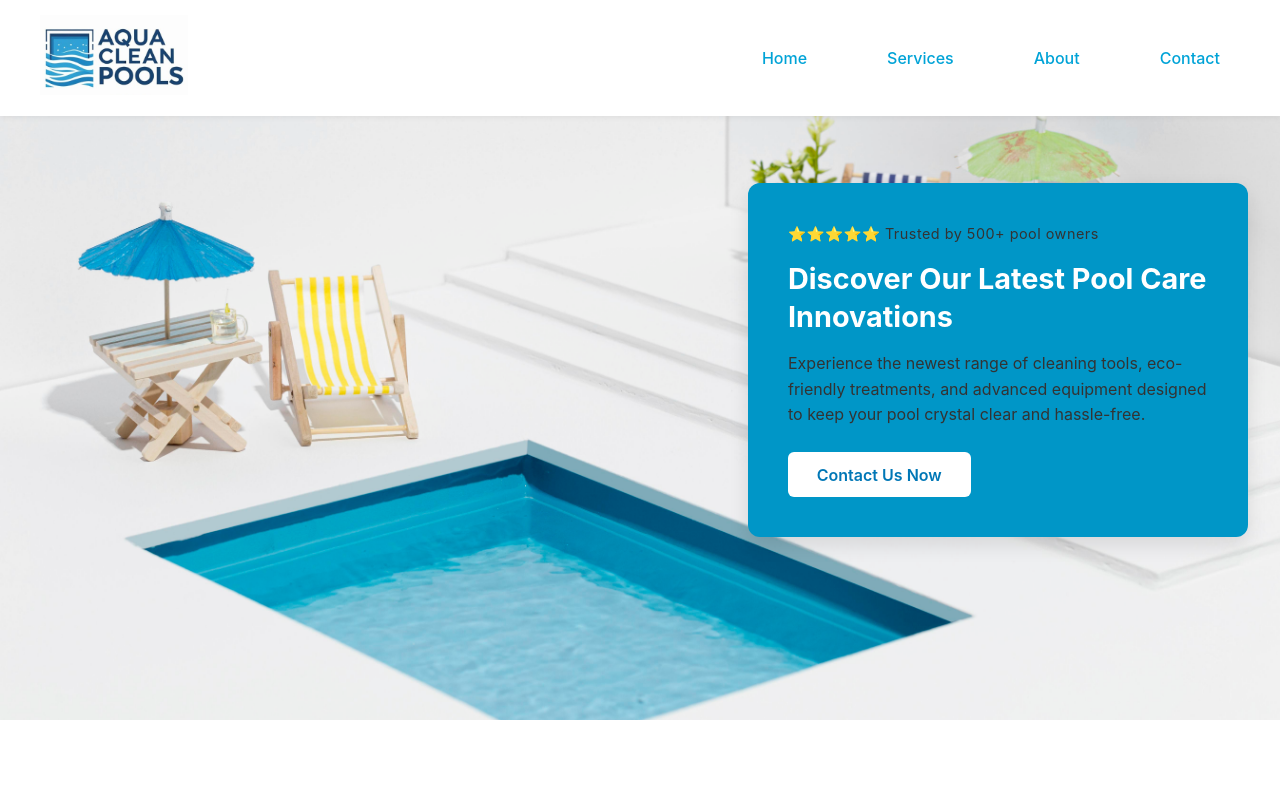
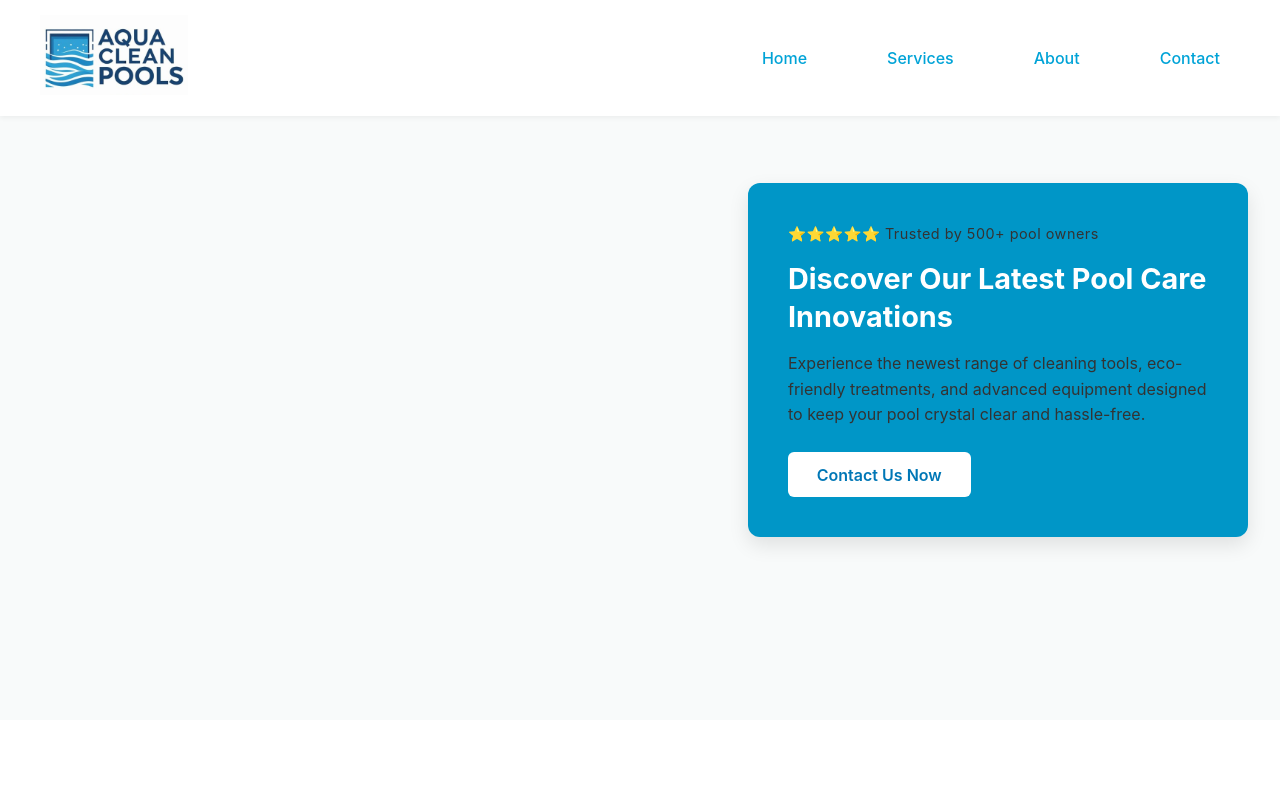
Before and after one commit to aquaclean2021/Aqua-Clean-Pools, a React (Vite) app: page / in a window 1280 px wide. Shown: the top 800 px of the page. Built offline with nearby package versions, Linux system fonts and the light colour scheme.

Commit message:
Removing BG image

```diff
--- a/src/App.css
+++ b/src/App.css
@@ -111,7 +111,7 @@ html {
   text-align: left;
   padding: 5rem 2rem;
   color: #023e8a;
-  background-image: url("/assets/images/Front Page Background.jpg");
+
   background-size: cover;
   background-position: center;
   background-repeat: no-repeat;
```
